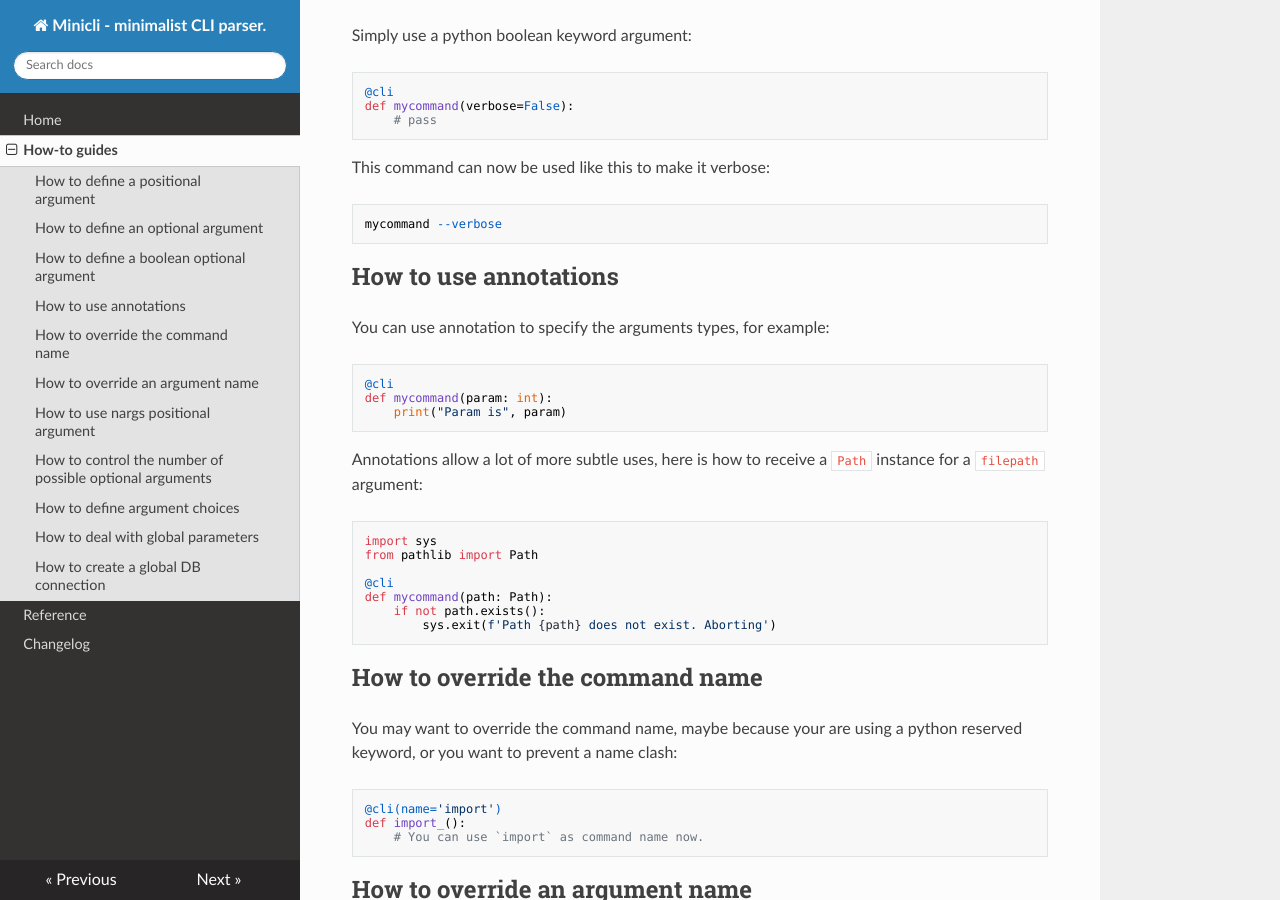
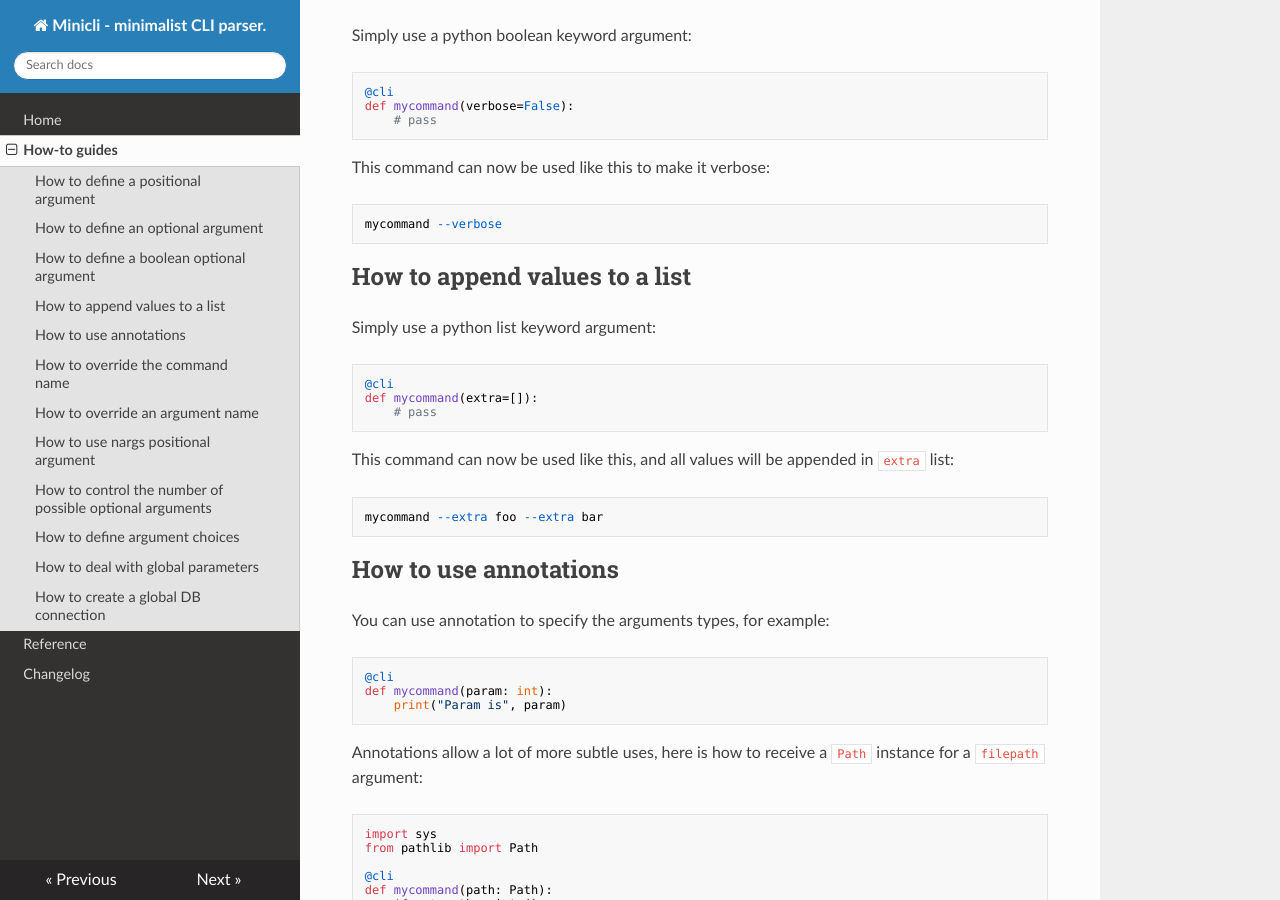
Before and after one commit to pyrates/minicli, an MkDocs documentation site: the page built from docs/how-to.md, in a window 1280 px wide and 900 px high, scrolled down 790 px. Built offline with MkDocs 1.6.1, drawn with Linux system fonts in a browser that asks for light colours; nearby versions of some CDN libraries; old or Windows-style settings are respelled for this version of MkDocs.

Commit message:
Make sure to use append action on list or tuple

```diff
--- a/docs/how-to.md
+++ b/docs/how-to.md
@@ -39,6 +39,19 @@
 
     mycommand --verbose
 
+
+## How to append values to a list
+
+Simply use a python list keyword argument:
+
+    @cli
+    def mycommand(extra=[]):
+        # pass
+
+This command can now be used like this, and all values will be appended in
+`extra` list:
+
+    mycommand --extra foo --extra bar
 
 ## How to use annotations
 
--- a/minicli/__init__.py
+++ b/minicli/__init__.py
@@ -211,7 +211,10 @@
             action = 'store_false' if default else 'store_true'
             kwargs['action'] = action
         elif type_ in (list, tuple):
-            kwargs['nargs'] = kwargs.get('nargs', '*')
+            kwargs['action'] = 'append'
+            nargs = kwargs.get('nargs')
+            if nargs:
+                kwargs['nargs'] = nargs
         elif callable(type_):
             kwargs['type'] = type_
         elif callable(default):
--- a/setup.cfg
+++ b/setup.cfg
@@ -1,6 +1,6 @@
 [metadata]
 name = minicli
-version = 0.5.0
+version = 0.5.1
 description = Minimalist CLI
 long_description = file: README.md
 long_description_content_type = text/markdown
@@ -16,6 +16,8 @@
     Programming Language :: Python :: 3.6
     Programming Language :: Python :: 3.7
     Programming Language :: Python :: 3.8
+    Programming Language :: Python :: 3.9
+    Programming Language :: Python :: 3.10
 
 
 [options]
@@ -24,6 +26,6 @@
 
 [options.extras_require]
 test =
-    pytest==6.0.1
+    pytest==7.1.2
 doc =
     mkdocs==1.1.2
```
Also changed, not shown: docs/changelog.md (+4 -0 lines), 1 other file.
